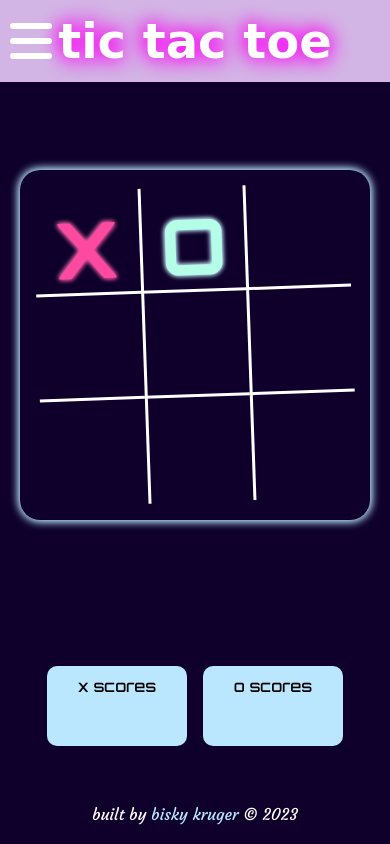
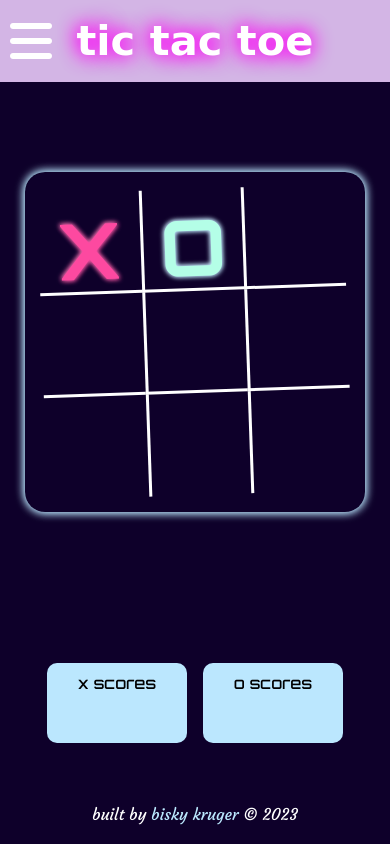
Before and after one commit to bisky0-0/tic-tac-toe-, a plain HTML site: page index.html in a window 390 px wide. Drawn offline with Linux system fonts and the light colour scheme; a web font is replaced by a local one.

Commit message:
Edit index.html styles.css script.js

```diff
--- a/script.js
+++ b/script.js
@@ -5,7 +5,7 @@ let navBar = document.getElementById("nav");
 let closeBar = document.getElementById("close-icon")
 
 navIcon.addEventListener("click", function () {
-    navBar.style.cssText = `width: 200px;
+    navBar.style.cssText = `width: 100%;
     border: 1px solid #BBE7FE;
     border-left: none;
     font-size: 1.2rem`;
--- a/styles.css
+++ b/styles.css
@@ -201,8 +201,8 @@ footer{
 @media (max-width: 1200px) {
     #board-container{
         position: relative;
-        width: 350px;
-        height: 350px;
+        width: 340px;
+        height: 340px;
     }
     .result{
         width: calc(90% / 2);
@@ -211,4 +211,7 @@ footer{
         flex-flow: column;
         justify-content: space-between;
     }
+   #h1{
+        font-size: 2.6rem;
+    }
 }
```
